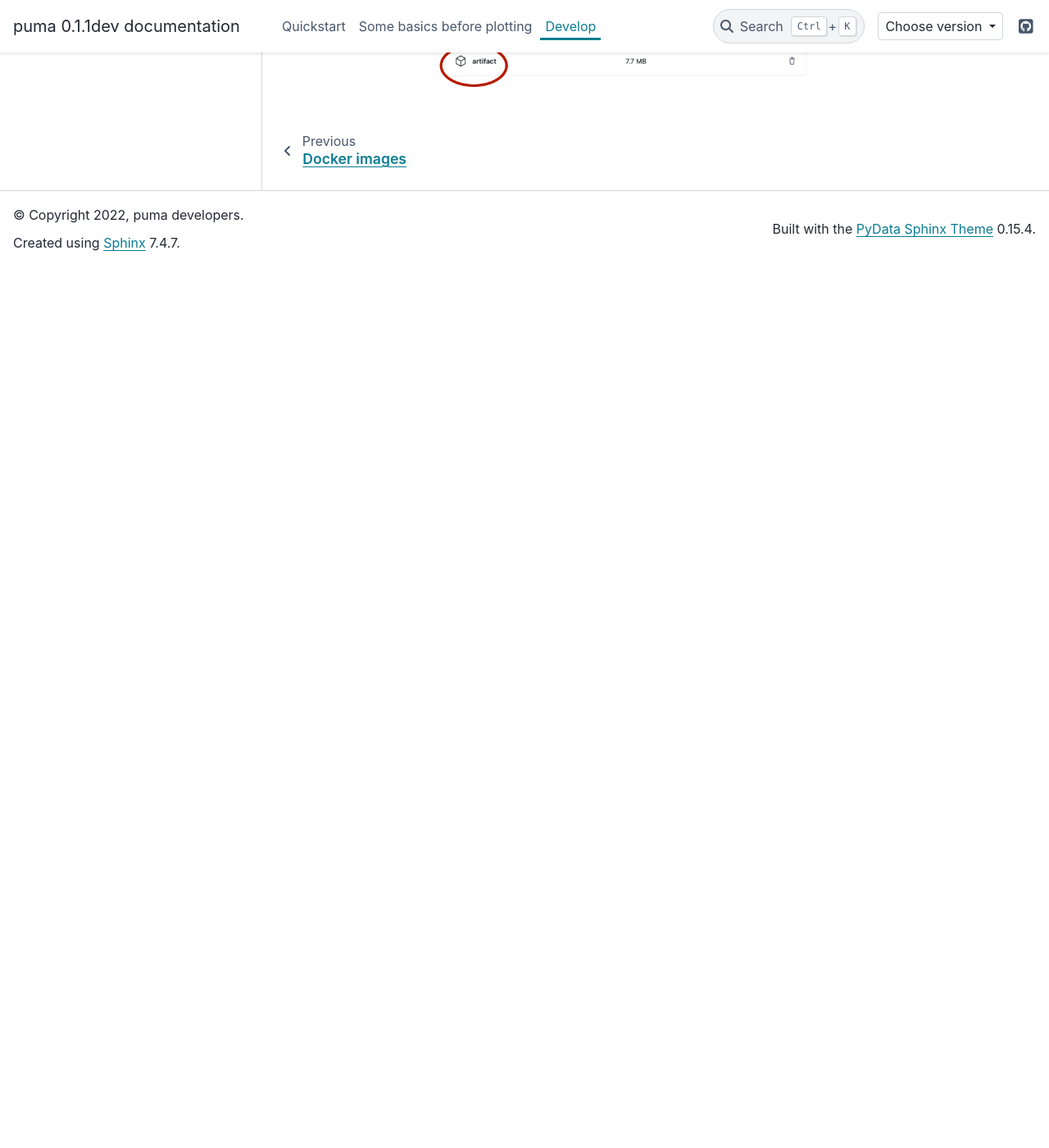
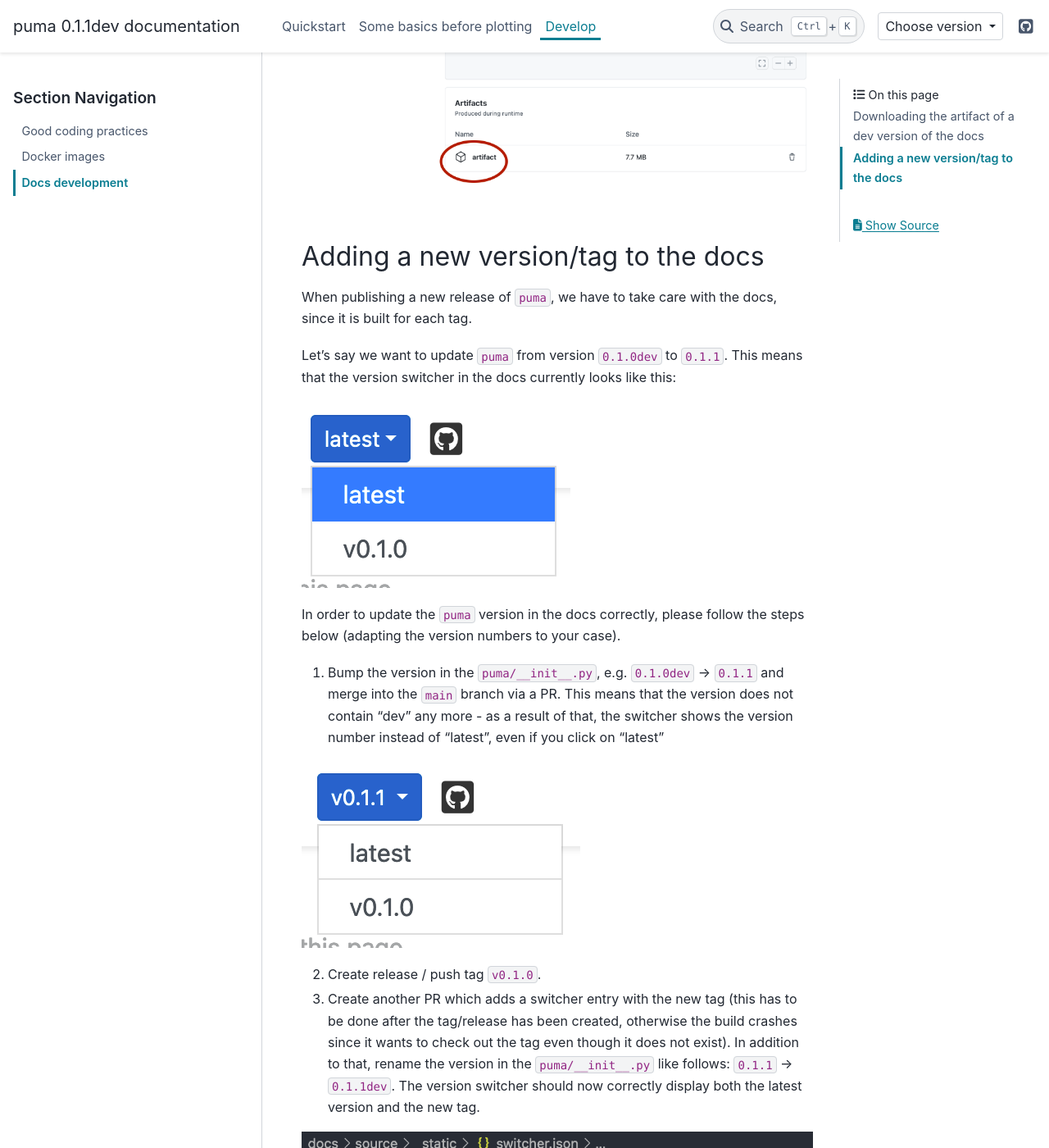
Before and after one commit to umami-hep/puma, a Sphinx documentation site: the page built from docs/source/dev_guidelines/docs_development.md, in a window 1280 px wide and 1400 px high, scrolled down 1796 px. Shown: the whole window at 82% size. Built offline with Sphinx 7.4.7 and the PyData theme 0.15.4, drawn with Linux system fonts in a browser that asks for light colours; before the commit the page ends 2122 px from its top, so only the background shows below that; some of the changed text lies outside the part shown.

Commit message:
Add docs for updating the version switcher (#49)
* Add docs for updating the version switcher

* Adding changelog

* add local branch for testing if everything is properly rendered

* try with md syntax for pictures

* remove conf_latest.py after builds are finished

* try with alt in <img>

* change to markdown syntax for images

* remove dev branch from switcher

* add comments

```diff
--- a/docs/source/dev_guidelines/docs_development.md
+++ b/docs/source/dev_guidelines/docs_development.md
@@ -1,4 +1,6 @@
 # Docs development
+
+## Downloading the artifact of a dev version of the docs
 
 When changing something in the `puma` documentation, you might find yourself in a
 situation where you want to see if your changes have the intended effect.
@@ -9,7 +11,7 @@
 This means that you can download the docs as a `.zip` file and then browser the html
 files on your machine.
 
-If you have an open pull request for you changes, you find the artifact like shown
+If you have an open pull request for your changes, you find the artifact like shown
 below (click on the button that is marked with the red circle).
 After downloading, unzip the file and open the `artifact/index.html` file in your browser.
 You should then see the docs that you just downloaded.
@@ -17,3 +19,35 @@
 ![](../assets/artifact_steps_1.png)
 ![](../assets/artifact_steps_2.png)
 ![](../assets/artifact_steps_3.png)
+
+## Adding a new version/tag to the docs
+
+When publishing a new release of `puma`, we have to take care with the docs, since
+it is built for each tag.
+
+Let's say we want to update `puma` from version `0.1.0dev` to `0.1.1`. This means that
+the version switcher in the docs currently looks like this:
+
+![](../assets/version_switcher_update_1.png)
+
+In order to update the `puma` version in the docs correctly, please follow the steps
+below (adapting the version numbers to your case).
+
+1.  Bump the version in the `puma/__init__.py`, e.g. `0.1.0dev` → `0.1.1` and merge
+    into the `main` branch via a PR. This means that the version does not contain "dev"
+    any more - as a result of that, the switcher shows the version number instead of
+    "latest", even if you click on "latest"
+
+![](../assets/version_switcher_update_2.png)
+
+2.  Create release / push tag `v0.1.0`.
+3.  Create another PR which adds a switcher entry with the new tag (this has to be
+    done after the tag/release has been created, otherwise the build crashes since it
+    wants to check out the tag even though it does not exist).
+    In addition to that, rename the version in the `puma/__init__.py` like follows:
+    `0.1.1` → `0.1.1dev`. The version switcher should now correctly display both the
+    latest version and the new tag.
+
+![](../assets/version_switcher_update_edit.png)
+
+![](../assets/version_switcher_update_3.png)
```
Also changed, not shown: changelog.md (+1 -0 lines), docs/sphinx_build_multiversion.py (+49 -18 lines), docs/source/assets/version_switcher_update_1.png (added), docs/source/assets/version_switcher_update_2.png (added), docs/source/assets/version_switcher_update_3.png (added), docs/source/assets/version_switcher_update_edit.png (added).
